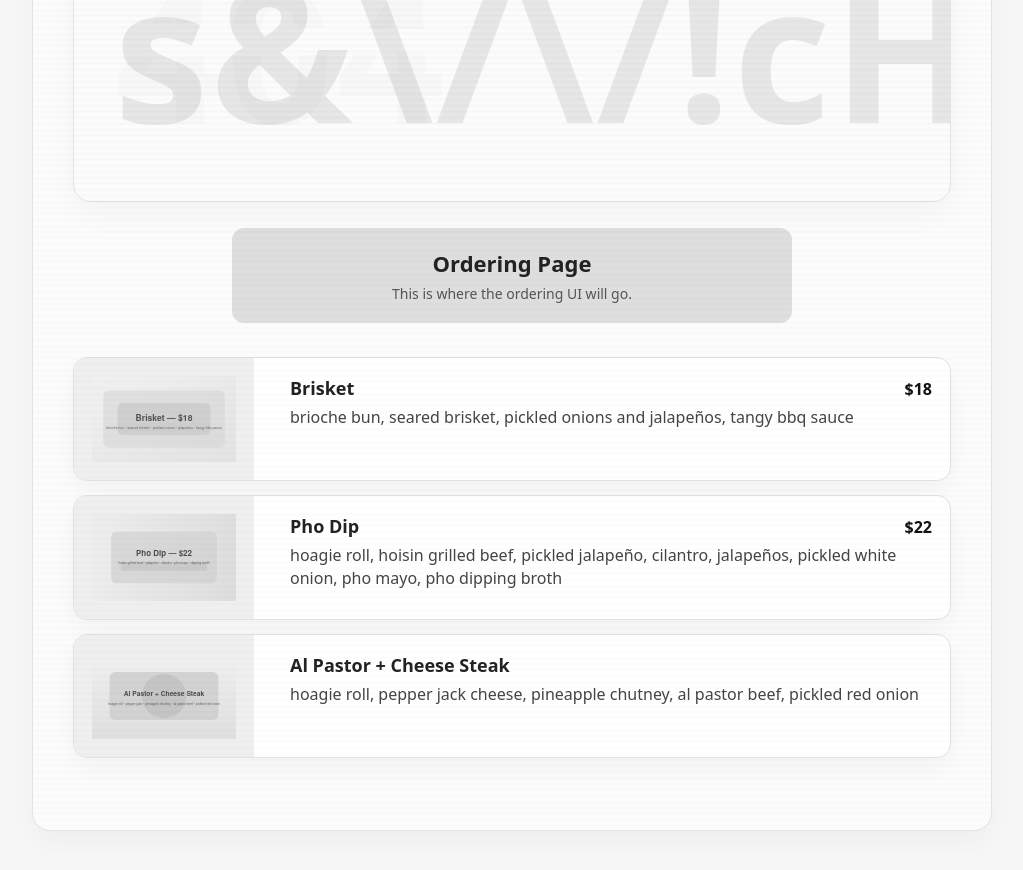
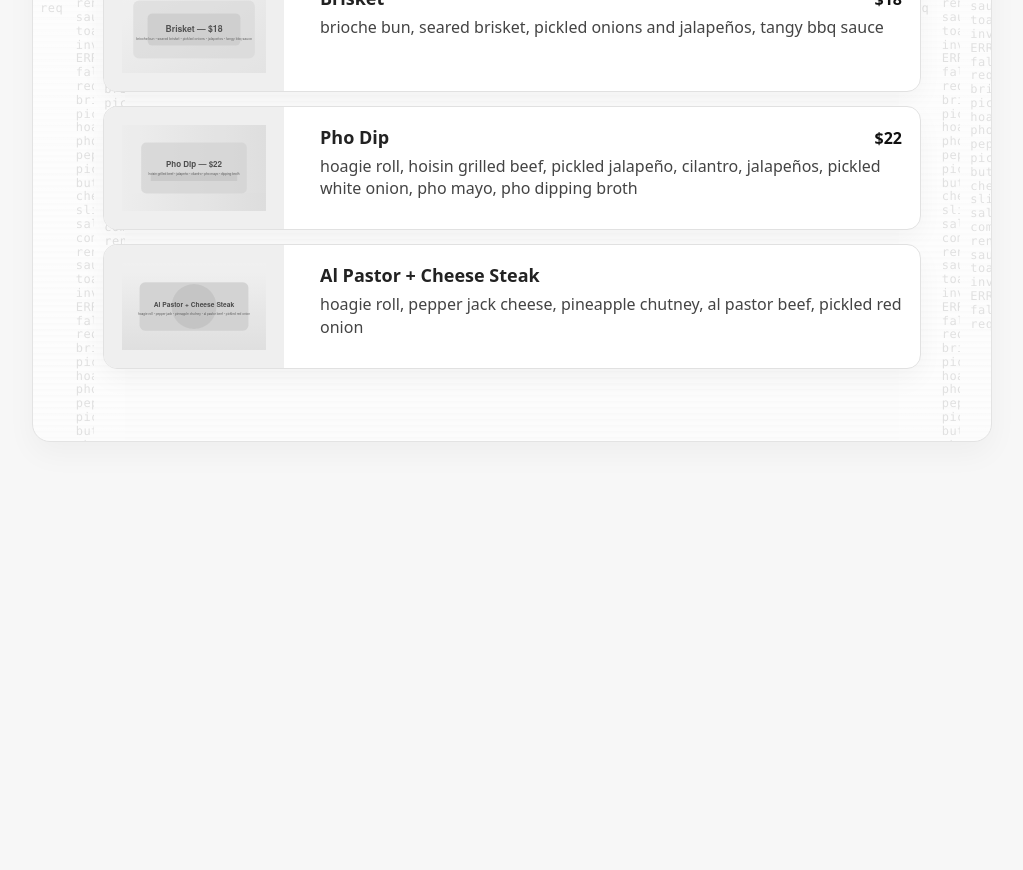
Before and after one commit to sklores/digisandwich, a React (Vite) app: page /order in a window 1280 px wide. Shown: the part 220-1090 px from the top of the page, without its empty margins (128-1151 px from the left). After the commit the page ends 800 px from the top, so only its background shows below. Built offline with nearby package versions, Linux system fonts and the light colour scheme.

Commit message:
matrix glitch

```diff
--- /dev/null
+++ b/src/components/RecipeRain.tsx
@@ -0,0 +1,81 @@
+import React, { useMemo } from "react";
+
+type RecipeRainProps = {
+  variant: "full" | "border";
+  className?: string;
+  columns?: number; // full: 10 default
+};
+
+export default function RecipeRain({
+  variant,
+  className = "",
+  columns,
+}: RecipeRainProps) {
+  const recipeLines = useMemo(
+    () => [
+      "brioche bun :: seared brisket :: tangy bbq",
+      "pickled onions + jalapeños :: fold + press",
+      "hoagie roll :: hoisin grilled beef :: cilantro",
+      "pho mayo :: dipping broth :: serve hot",
+      "pepper jack :: pineapple chutney :: al pastor",
+      "pickled red onion :: toast until crisp",
+      "butter griddle :: melt stack :: repeat",
+      "cheddar + fontina :: heat index +1",
+      "slice diagonal :: wrap tight :: vanish",
+      "salt :: acid :: fat :: heat :: bread",
+      "compile recipe block :: OK",
+      "render sandwich payload :: OK",
+      "sauce checksum :: verified",
+      "toasted edges :: locked",
+      "inventory: infinite vibes",
+      "ERR: sandwich_not_found",
+      "fallback: delicious_sandwiches_access",
+      "request: ENTER PASSWORD",
+    ],
+    []
+  );
+
+  const count =
+    typeof columns === "number"
+      ? columns
+      : variant === "full"
+      ? 10
+      : 3; // borders use a few narrow columns
+
+  const cols = useMemo(() => Array.from({ length: count }, (_, i) => i), [count]);
+
+  // Duplicate lines so the loop feels continuous
+  const content = useMemo(() => {
+    const block = recipeLines.join("\n");
+    return `${block}\n${block}\n${block}`;
+  }, [recipeLines]);
+
+  return (
+    <div className={`recipe-rain ${variant} ${className}`.trim()} aria-hidden="true">
+      {cols.map((i) => {
+        // deterministic-ish variation per column
+        const dur = 6 + ((i * 37) % 8); // 6–13s
+        const delay = -((i * 53) % 12); // negative delays to desync
+        const drift = ((i * 19) % 7) - 3; // -3..+3 px
+        const intensity = 0.18 + (((i * 11) % 6) * 0.02); // 0.18..0.28
+
+        return (
+          <div
+            key={i}
+            className="recipe-col"
+            style={
+              {
+                ["--dur" as any]: `${dur}s`,
+                ["--delay" as any]: `${delay}s`,
+                ["--drift" as any]: `${drift}px`,
+                ["--alpha" as any]: intensity,
+              } as React.CSSProperties
+            }
+          >
+            <pre className="recipe-stream">{content}</pre>
+          </div>
+        );
+      })}
+    </div>
+  );
+}
--- a/src/pages/Order.tsx
+++ b/src/pages/Order.tsx
@@ -1,69 +1,70 @@
-import brisketImage from '../assets/brskt.svg'
-import phoDipImage from '../assets/phodip.svg'
-import alPastorImage from '../assets/alpstrchzstk.svg'
+import RecipeRain from "../components/RecipeRain";
 
-const items = [
-  {
-    name: 'Brisket',
-    price: '$18',
-    description:
-      'brioche bun, seared brisket, pickled onions and jalapeños, tangy bbq sauce',
-    image: brisketImage,
-  },
-  {
-    name: 'Pho Dip',
-    price: '$22',
-    description:
-      'hoagie roll, hoisin grilled beef, pickled jalapeño, cilantro, jalapeños, pickled white onion, pho mayo, pho dipping broth',
-    image: phoDipImage,
-  },
-  {
-    name: 'Al Pastor + Cheese Steak',
-    price: '',
-    description:
-      'hoagie roll, pepper jack cheese, pineapple chutney, al pastor beef, pickled red onion',
-    image: alPastorImage,
-  },
-]
+import brsktImg from "../assets/brskt.svg";
+import phodipImg from "../assets/phodip.svg";
+import alpImg from "../assets/alpstrchzstk.svg";
 
-const ghostLabel = 's&\\/\\/!cH'
-
-function Order() {
+export default function Order() {
   return (
-    <div className="app-shell">
-      <div className="page order-page">
-        <div className="hero">
-          <div className="ghost-404" aria-hidden="true">
-            {ghostLabel}
-          </div>
+    <div className="app-shell order-page">
+      <div className="page">
+        {/* moving border (left/right) */}
+        <div className="rain-border left" aria-hidden="true">
+          <RecipeRain variant="border" columns={3} />
         </div>
-
-        <div className="band">
-          <div>
-            <h1 className="headline-glitch">Ordering Page</h1>
-            <p>This is where the ordering UI will go.</p>
-          </div>
+        <div className="rain-border right" aria-hidden="true">
+          <RecipeRain variant="border" columns={3} />
         </div>
 
         <div className="menu-list">
-          {items.map((item) => (
-            <article className="menu-card" key={item.name}>
-              <div className="menu-image-wrap">
-                <img src={item.image} alt={item.name} loading="lazy" />
+          <div className="menu-card">
+            <div className="menu-image-wrap">
+              <img src={brsktImg} alt="Brisket" />
+            </div>
+            <div className="menu-content">
+              <div className="menu-header">
+                <h2>Brisket</h2>
+                <div className="price">$18</div>
               </div>
-              <div className="menu-content">
-                <div className="menu-header">
-                  <h2>{item.name}</h2>
-                  {item.price && <span className="price">{item.price}</span>}
-                </div>
-                <p>{item.description}</p>
+              <p>
+                brioche bun, seared brisket, pickled onions and jalapeños, tangy
+                bbq sauce
+              </p>
+            </div>
+          </div>
+
+          <div className="menu-card">
+            <div className="menu-image-wrap">
+              <img src={phodipImg} alt="Pho Dip" />
+            </div>
+            <div className="menu-content">
+              <div className="menu-header">
+                <h2>Pho Dip</h2>
+                <div className="price">$22</div>
               </div>
-            </article>
-          ))}
+              <p>
+                hoagie roll, hoisin grilled beef, pickled jalapeño, cilantro,
+                jalapeños, pickled white onion, pho mayo, pho dipping broth
+              </p>
+            </div>
+          </div>
+
+          <div className="menu-card">
+            <div className="menu-image-wrap">
+              <img src={alpImg} alt="Al Pastor + Cheese Steak" />
+            </div>
+            <div className="menu-content">
+              <div className="menu-header">
+                <h2>Al Pastor + Cheese Steak</h2>
+              </div>
+              <p>
+                hoagie roll, pepper jack cheese, pineapple chutney, al pastor
+                beef, pickled red onion
+              </p>
+            </div>
+          </div>
         </div>
       </div>
     </div>
-  )
+  );
 }
-
-export default Order
--- a/src/styles.css
+++ b/src/styles.css
@@ -61,10 +61,10 @@ body {
 .boot-overlay {
   position: absolute;
   inset: 0;
-  background: rgba(8, 10, 12, 0.92);
+  background: rgba(8, 10, 12, 0.94);
   display: grid;
   place-items: center;
-  z-index: 50;
+  z-index: 60;
   animation: boot-fade-in 120ms ease-out;
 }
 
@@ -131,6 +131,55 @@ body {
 @keyframes cursor-blink {
   0%, 45% { opacity: 0.9; }
   46%, 100% { opacity: 0.0; }
+}
+
+/* ---- Recipe Rain (shared) ---- */
+
+.recipe-rain {
+  position: absolute;
+  inset: 0;
+  display: grid;
+  grid-auto-flow: column;
+  align-items: stretch;
+  justify-content: space-between;
+  gap: 0;
+  pointer-events: none;
+  user-select: none;
+}
+
+.recipe-rain.full {
+  opacity: 1;
+}
+
+.recipe-rain.border {
+  opacity: 1;
+}
+
+.recipe-col {
+  flex: 1;
+  min-width: 0;
+  position: relative;
+  overflow: hidden;
+}
+
+.recipe-stream {
+  margin: 0;
+  padding: 0 10px;
+  white-space: pre;
+  font-family: ui-monospace, SFMono-Regular, Menlo, Monaco, Consolas, "Liberation Mono", "Courier New", monospace;
+  font-size: 12px;
+  line-height: 1.15;
+  letter-spacing: 0.5px;
+
+  color: rgba(0, 0, 0, var(--alpha, 0.22));
+  transform: translateY(-55%) translateX(var(--drift, 0px));
+  animation: recipe-fall var(--dur, 9s) linear infinite;
+  animation-delay: var(--delay, 0s);
+}
+
+@keyframes recipe-fall {
+  0% { transform: translateY(-85%) translateX(var(--drift, 0px)); }
+  100% { transform: translateY(85%) translateX(var(--drift, 0px)); }
 }
 
 /* ---- Landing (404) ---- */
@@ -204,7 +253,7 @@ body {
   100% { filter: blur(0px); }
 }
 
-/* Sandwich icon (big + centered) */
+/* Sandwich icon */
 .sandwich-icon {
   width: clamp(96px, 18vw, 190px);
   height: auto;
@@ -219,6 +268,8 @@ body {
   display: flex;
   justify-content: center;
   margin: 8px 0 24px;
+  position: relative;
+  z-index: 2;
 }
 
 .glitch-line-text {
@@ -271,6 +322,8 @@ body {
   border-radius: 12px;
   padding: 20px 18px;
   text-align: center;
+  position: relative;
+  z-index: 2;
 }
 
 .band h1 {
@@ -294,6 +347,8 @@ body {
   flex-direction: column;
   gap: 10px;
   text-align: left;
+  position: relative;
+  z-index: 2;
 }
 
 .access-form label {
@@ -314,94 +369,85 @@ body {
   border-color: #9b9b9b;
 }
 
-/* Transition overlay (after password) */
-.transition-overlay {
+/* ---- 5s takeover overlay (full page) ---- */
+
+.rain-takeover {
   position: absolute;
   inset: 0;
+  background: rgba(6, 8, 10, 0.88);
+  z-index: 55;
+  overflow: hidden;
   display: grid;
-  place-items: center;
-  background: rgba(10, 10, 10, 0.45);
-  animation: overlay-in 200ms ease-out;
+  place-items: stretch;
+  animation: takeover-in 140ms ease-out;
 }
 
-@keyframes overlay-in {
+@keyframes takeover-in {
   from { opacity: 0; }
   to { opacity: 1; }
 }
 
-.transition-panel {
-  width: min(520px, 88%);
-  background: rgba(245, 245, 245, 0.95);
-  border: 1px solid rgba(0,0,0,0.10);
-  border-radius: 14px;
-  padding: 18px 18px 16px;
-  box-shadow: 0 18px 50px rgba(0,0,0,0.35);
-  position: relative;
-  overflow: hidden;
+.rain-takeover .recipe-stream {
+  color: rgba(0, 255, 120, 0.32);
+  text-shadow: 0 0 10px rgba(0, 255, 120, 0.18);
 }
 
-.transition-panel::after {
-  content: "";
-  position: absolute;
-  inset: 0;
-  opacity: 0.09;
-  background: repeating-linear-gradient(
-    to bottom,
-    rgba(0,0,0,0.25) 0px,
-    rgba(0,0,0,0.25) 1px,
-    rgba(255,255,255,0) 3px,
-    rgba(255,255,255,0) 6px
-  );
-  pointer-events: none;
+.rain-takeover.rain-dissolve {
+  animation: takeover-out 800ms ease-in forwards;
 }
 
-.transition-title {
-  font-family: ui-monospace, SFMono-Regular, Menlo, Monaco, Consolas, "Liberation Mono", "Courier New", monospace;
-  letter-spacing: 2px;
-  font-size: 12px;
-  color: rgba(0,0,0,0.72);
-  text-transform: uppercase;
-  margin-bottom: 6px;
+@keyframes takeover-out {
+  0% { opacity: 1; filter: blur(0px); }
+  60% { opacity: 0.75; filter: blur(0.6px); }
+  100% { opacity: 0; filter: blur(2px); }
 }
 
-.transition-sub {
-  font-size: 14px;
-  color: rgba(0,0,0,0.70);
-  margin-bottom: 12px;
+/* ---- Order page + recipe border ---- */
+
+.order-page .page {
+  padding-left: 70px;
+  padding-right: 70px;
 }
 
-.transition-bar {
-  height: 10px;
-  border-radius: 999px;
-  background: rgba(0,0,0,0.10);
-  overflow: hidden;
-  position: relative;
+@media (max-width: 640px) {
+  .order-page .page {
+    padding-left: 18px;
+    padding-right: 18px;
+  }
 }
 
-.transition-bar-glow {
+/* Side borders that keep moving */
+.rain-border {
   position: absolute;
-  inset: 0;
-  width: 42%;
-  background: rgba(0,0,0,0.35);
-  animation: bar-move 560ms linear infinite;
+  top: 0;
+  bottom: 0;
+  width: 92px;
+  pointer-events: none;
+  opacity: 0.55;
+  z-index: 1;
+  overflow: hidden;
+  background: linear-gradient(to bottom, rgba(255,255,255,0.75), rgba(255,255,255,0.45));
 }
 
-@keyframes bar-move {
-  0% { transform: translateX(-110%); }
-  100% { transform: translateX(260%); }
+.rain-border.left { left: 0; }
+.rain-border.right { right: 0; }
+
+.rain-border .recipe-stream {
+  color: rgba(0, 0, 0, 0.20);
 }
 
-/* ---- Order page shared styles (existing classnames) ---- */
-
-.order-page .hero {
-  margin-bottom: 26px;
+@media (max-width: 640px) {
+  .rain-border { display: none; }
 }
 
+/* Menu list */
 .menu-list {
   display: flex;
   flex-direction: column;
   gap: 14px;
-  margin-top: 26px;
+  margin-top: 0;
+  position: relative;
+  z-index: 2;
 }
 
 .menu-card {
@@ -416,9 +462,7 @@ body {
 }
 
 @media (max-width: 640px) {
-  .menu-card {
-    grid-template-columns: 1fr;
-  }
+  .menu-card { grid-template-columns: 1fr; }
 }
 
 .menu-image-wrap {
@@ -435,9 +479,7 @@ body {
   opacity: 0.9;
 }
 
-.menu-content {
-  padding: 18px 18px 16px;
-}
+.menu-content { padding: 18px 18px 16px; }
 
 .menu-header {
   display: flex;
@@ -447,19 +489,6 @@ body {
   margin-bottom: 6px;
 }
 
-.menu-header h2 {
-  margin: 0;
-  font-size: 18px;
-  font-weight: 700;
-}
-
-.price {
-  font-weight: 800;
-  color: #111;
-}
-
-.menu-content p {
-  margin: 0;
-  color: #444;
-  line-height: 1.4;
-}
+.menu-header h2 { margin: 0; font-size: 18px; font-weight: 700; }
+.price { font-weight: 800; color: #111; }
+.menu-content p { margin: 0; color: #444; line-height: 1.4; }
```
Also changed, not shown: src/pages/NotFoundLanding.tsx (+50 -51 lines).
